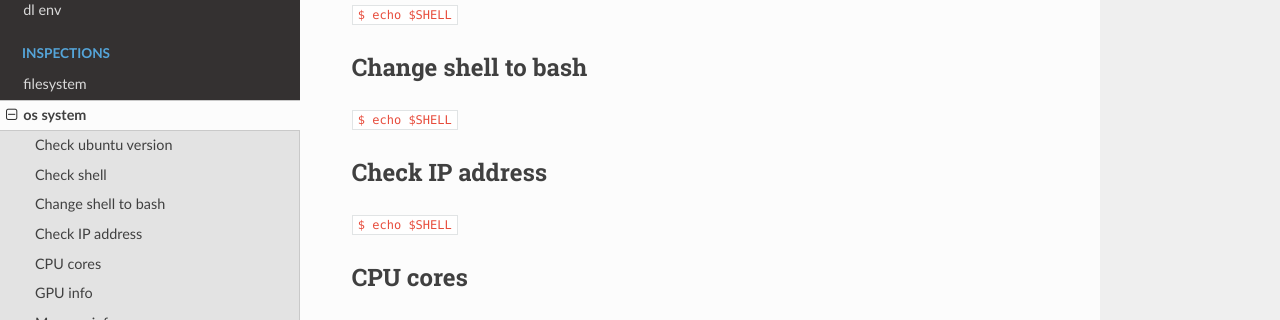
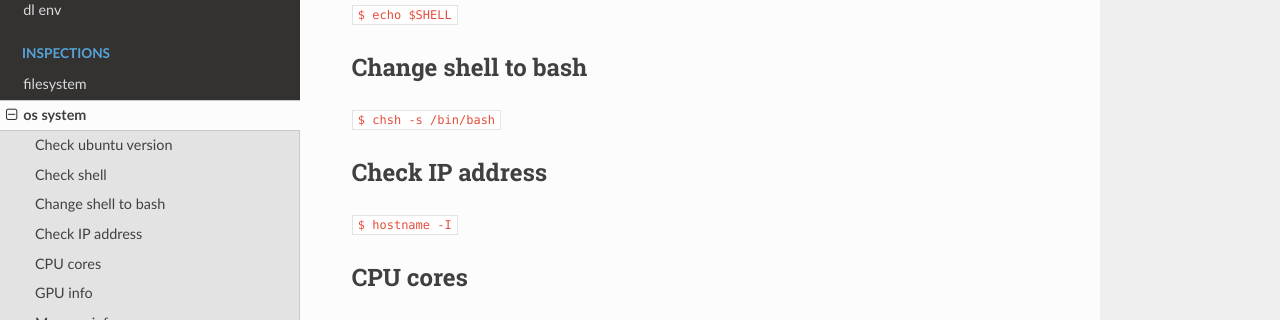
Before and after one commit to PingjunChen/FUC, a Sphinx documentation site: the page built from docs/os_system.rst, in a window 1280 px wide and 1375 px high. Shown: the part 319-639 px from the top of the window. Built offline with Sphinx 7.4.7 and the Read the Docs theme 3.1.0, drawn with Linux system fonts in a browser that asks for light colours.

Commit message:
Update os_system.rst
update OS system command lines

```diff
--- a/docs/os_system.rst
+++ b/docs/os_system.rst
@@ -13,12 +13,12 @@ Check shell
 
 Change shell to bash
 --------
-:code:`$ echo $SHELL`
+:code:`$ chsh -s /bin/bash`
 
 
 Check IP address
 --------
-:code:`$ echo $SHELL`
+:code:`$ hostname -I`
 
 
 CPU cores
```
